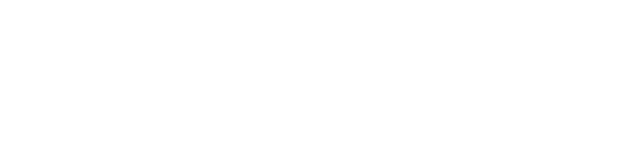
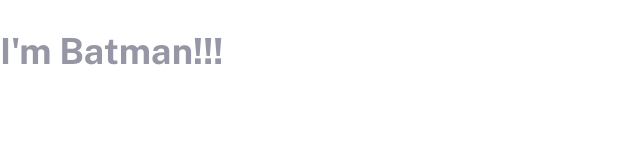
Before and after one commit to Muhammadjewel/easybank, a plain HTML site: page index.html in a window 1280 px wide. Shown: the whole page, without its empty margins (0-640 px from the left). Drawn offline with Linux system fonts and the light colour scheme.

Commit message:
Add Batman's name

```diff
--- a/index.html
+++ b/index.html
@@ -8,7 +8,7 @@
 </head>
 <body>
 
-
+  <h1>I'm Batman!!!</h1>
 
 
   <script src="js/main.js"></script>
```
